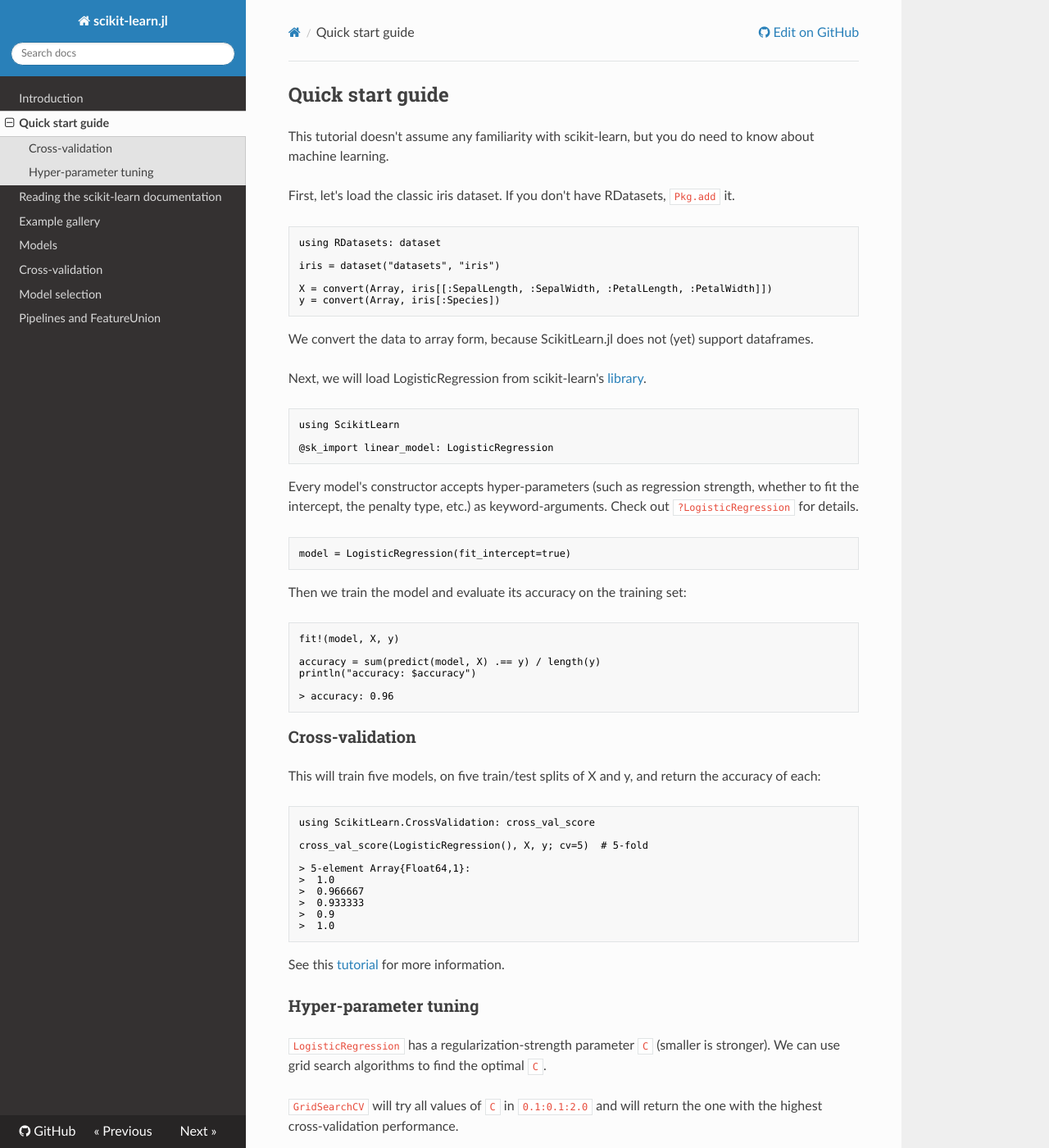
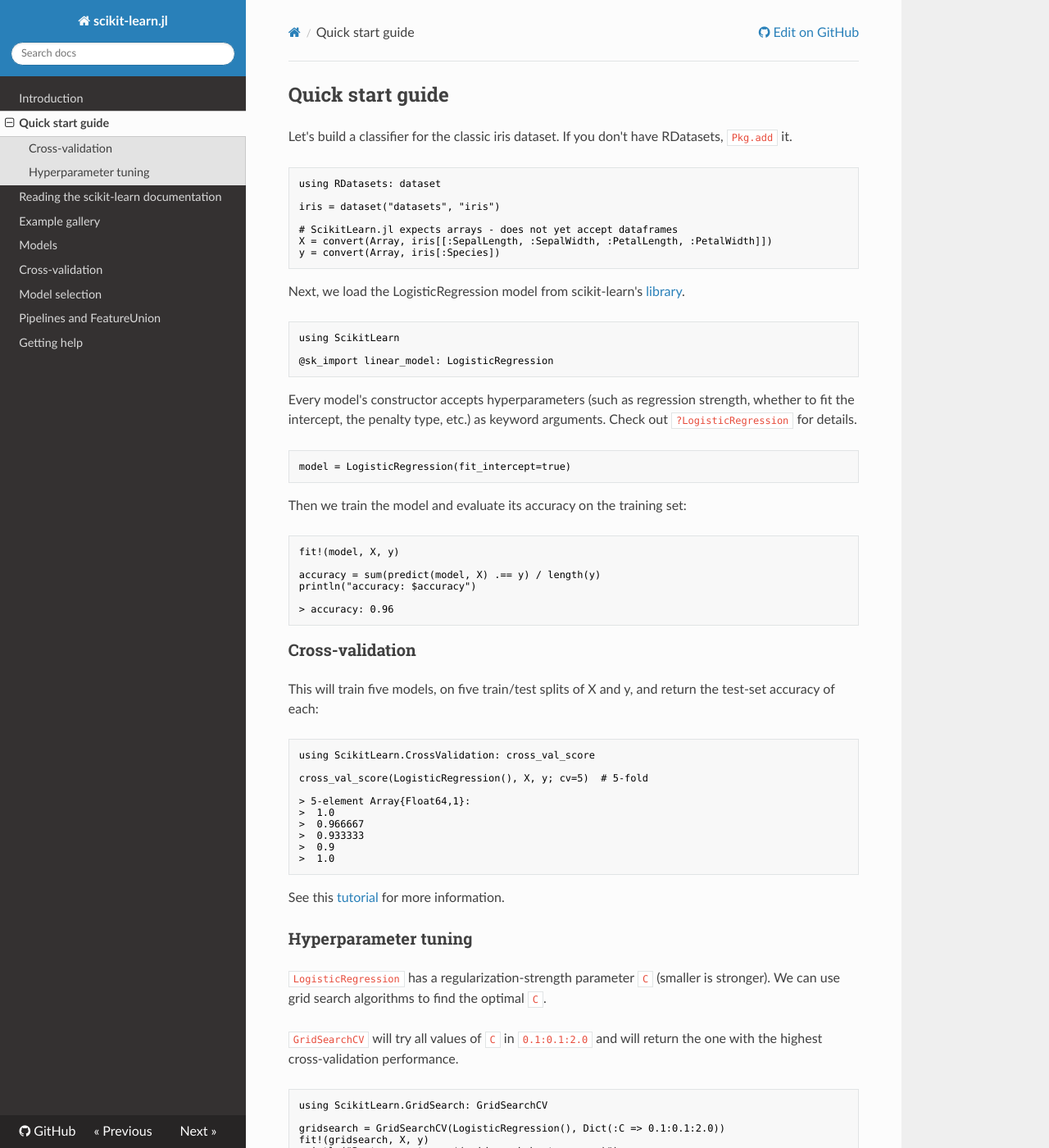
Before and after one commit to cstjean/ScikitLearn.jl, an MkDocs documentation site: the page built from docs/quickstart.md, in a window 1280 px wide and 1400 px high. Shown: the whole window at 82% size. Built offline with MkDocs 1.6.1, drawn with Linux system fonts in a browser that asks for light colours; nearby versions of some CDN libraries; old or Windows-style settings are respelled for this version of MkDocs; some of the changed text lies outside the part shown.

Commit message:
Improved the docs and added the Getting help section

````diff
--- a/docs/quickstart.md
+++ b/docs/quickstart.md
@@ -1,25 +1,20 @@
 Quick start guide
 -----
 
-This tutorial doesn't assume any familiarity with scikit-learn, but you do
-need to know about machine learning.
-
-First, let's load the classic iris dataset. If you don't have RDatasets,
-`Pkg.add` it.
+Let's build a classifier for the classic iris dataset. If you don't have
+RDatasets, `Pkg.add` it.
 
 ```julia
 using RDatasets: dataset
 
 iris = dataset("datasets", "iris")
 
+# ScikitLearn.jl expects arrays - does not yet accept dataframes
 X = convert(Array, iris[[:SepalLength, :SepalWidth, :PetalLength, :PetalWidth]])
 y = convert(Array, iris[:Species])
 ```
 
-We convert the data to array form, because ScikitLearn.jl does not (yet) support
-dataframes.
-
-Next, we will load LogisticRegression from scikit-learn's [library](models.md).
+Next, we load the LogisticRegression model from scikit-learn's [library](models.md).
 
 ```julia
 using ScikitLearn
@@ -27,9 +22,9 @@ using ScikitLearn
 @sk_import linear_model: LogisticRegression
 ```
 
-Every model's constructor accepts hyper-parameters (such as regression
+Every model's constructor accepts hyperparameters (such as regression
 strength, whether to fit the intercept, the penalty type, etc.) as
-keyword-arguments.  Check out `?LogisticRegression` for details.
+keyword arguments.  Check out `?LogisticRegression` for details.
 
 ```julia
 model = LogisticRegression(fit_intercept=true)
@@ -49,7 +44,7 @@ println("accuracy: $accuracy")
 ### Cross-validation
 
 This will train five models, on five train/test splits of X and y, and return
-the accuracy of each:
+the test-set accuracy of each:
 
 ```julia
 using ScikitLearn.CrossValidation: cross_val_score
@@ -66,7 +61,7 @@ cross_val_score(LogisticRegression(), X, y; cv=5)  # 5-fold
 
 See this [tutorial](http://scikit-learn.org/stable/modules/cross_validation.html) for more information.
 
-### Hyper-parameter tuning
+### Hyperparameter tuning
 
 `LogisticRegression` has a regularization-strength parameter `C` (smaller is
 stronger). We can use grid search algorithms to find the optimal `C`.
@@ -84,7 +79,7 @@ println("Best parameters: $(gridsearch.best_params_)")
 > Best parameters: Dict{Symbol,Any}(:C=>1.1)
 ```
 
-We can plot cross-validation accuracy vs. `C`
+Finally, we plot cross-validation accuracy vs. `C`
 
 ```julia
 using PyPlot
@@ -92,5 +87,3 @@ using PyPlot
 plot([cv_res.parameters[:C] for cv_res in gridsearch.grid_scores_],
      [mean(cv_res.cv_validation_scores) for cv_res in gridsearch.grid_scores_])
 ```
-
-Note that it is good statistical practice to keep a separate test set.
--- a/mkdocs.yml
+++ b/mkdocs.yml
@@ -13,3 +13,4 @@ pages:
 - Cross-validation: cross_validation.md
 - Model selection: model_selection.md
 - Pipelines and FeatureUnion: pipelines.md
+- Getting help: help.md
````
Also changed, not shown: docs/help.md (added, +8 -0 lines), docs/index.md (+2 -0 lines), docs/python.md (+4 -4 lines).
